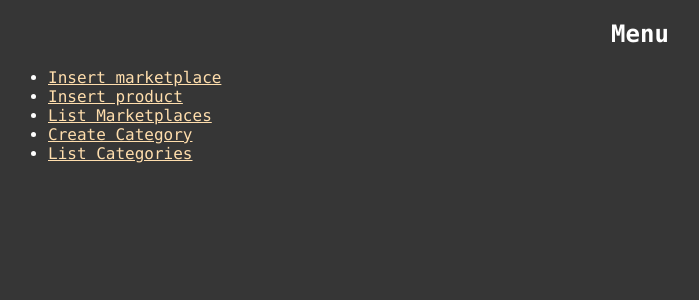
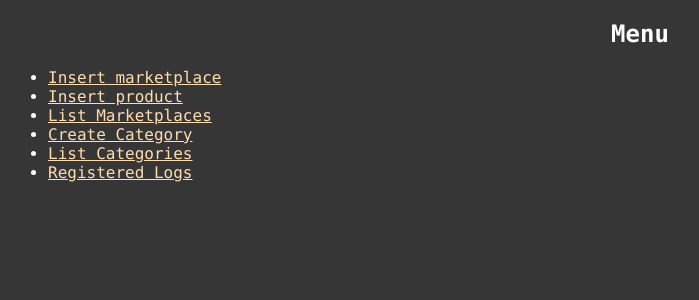
Before and after one commit to lucastorresolist/ots-apt8, a Flask app: page / in a window 1280 px wide. Shown: the top 300 px of the page, without its empty margins (0-699 px from the left). Run offline with Flask 2, Linux system fonts and the light colour scheme.

Commit message:
Criação de link para listagem de logs.

```diff
--- a/Front/templates/index.html
+++ b/Front/templates/index.html
@@ -17,5 +17,8 @@
         <li>
             <a href="/list_category">List Categories</a>
         </li>
+        <li>
+            <a href="/log_list">Registered Logs</a>
+        </li>
     </ul>
 {% endblock %}
```
